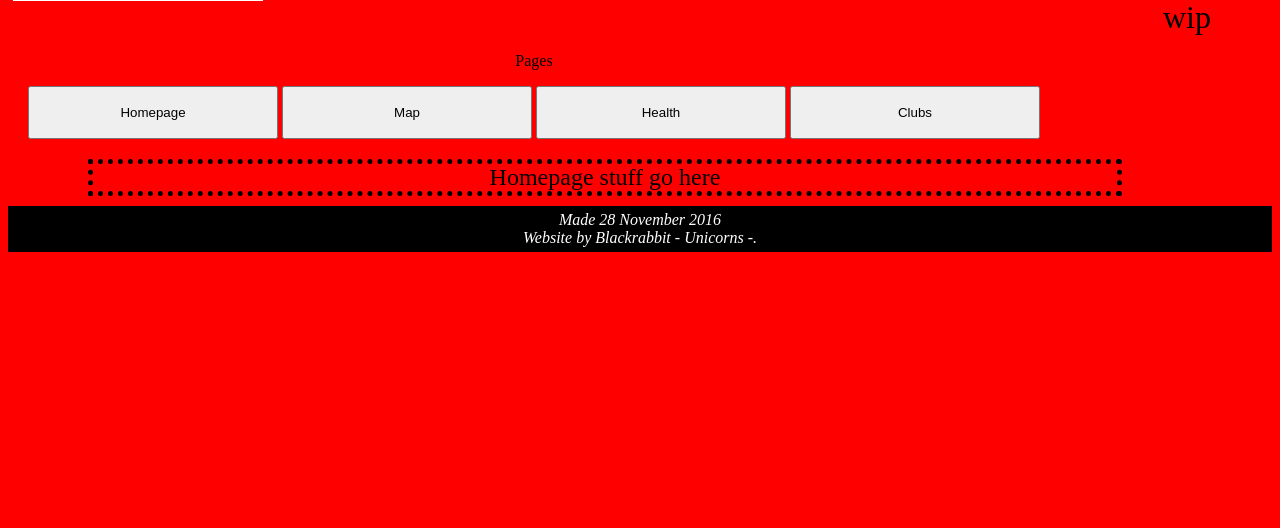
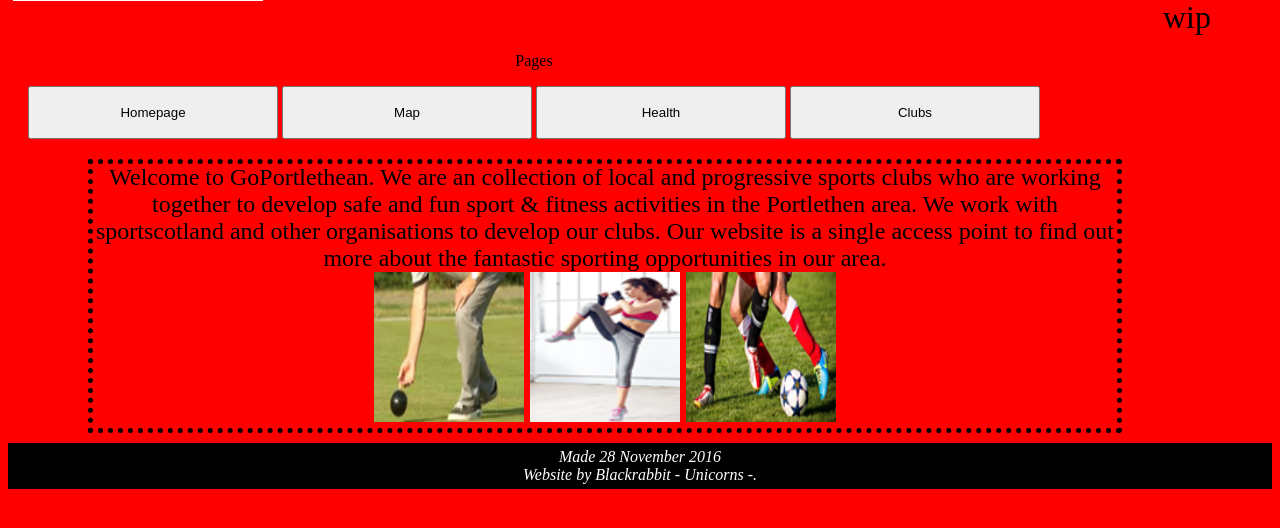
Before and after one commit to RGU-CM3028/applicationDevelopment, a PHP site: page / in a window 1280 px wide. Shown: the part 162-690 px from the top of the page. Run offline with PHP 8.4, Linux system fonts and the light colour scheme; data that the repository does not hold is empty.

Commit message:
Update index.php

```diff
--- a/app/index.php
+++ b/app/index.php
@@ -29,10 +29,16 @@
 
 		<!--Body Text-->
 		<div id="BodyText">
-    <?php
-        include("dbconnect.php");
-        echo "Homepage stuff go here";
-     ?>
+    			<?php
+        			include("dbconnect.php");
+        			echo "Welcome to GoPortlethean. We are an collection of local and progressive sports clubs who are working together to develop safe and fun sport & fitness activities in the Portlethen area. We work with sportscotland and other organisations to develop our clubs. Our website is a single access point to find out more about the fantastic sporting opportunities in our area.";
+     			?>
+			<br>
+			<img src="images/Indeximage1.png" alt="Indeximage1.png" height="150" width="150">
+			<img src="images/Indeximage2.png" alt="Indeximage2.png" height="150" width="150">
+			<img src="images/Indeximage3.png" alt="Indeximage3.png" height="150" width="150">
+
+
 		</div>
 
 		<div id="footer">
```
